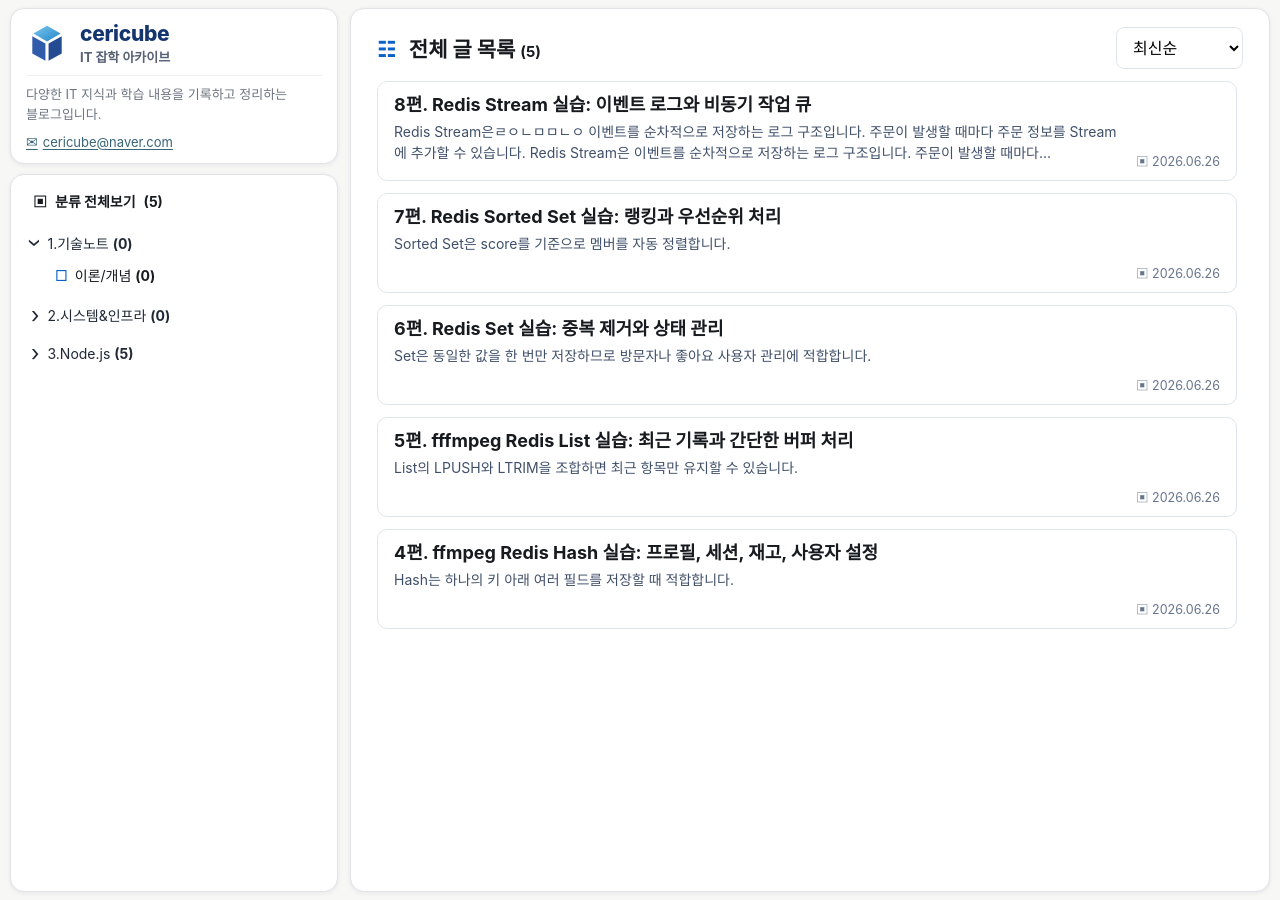
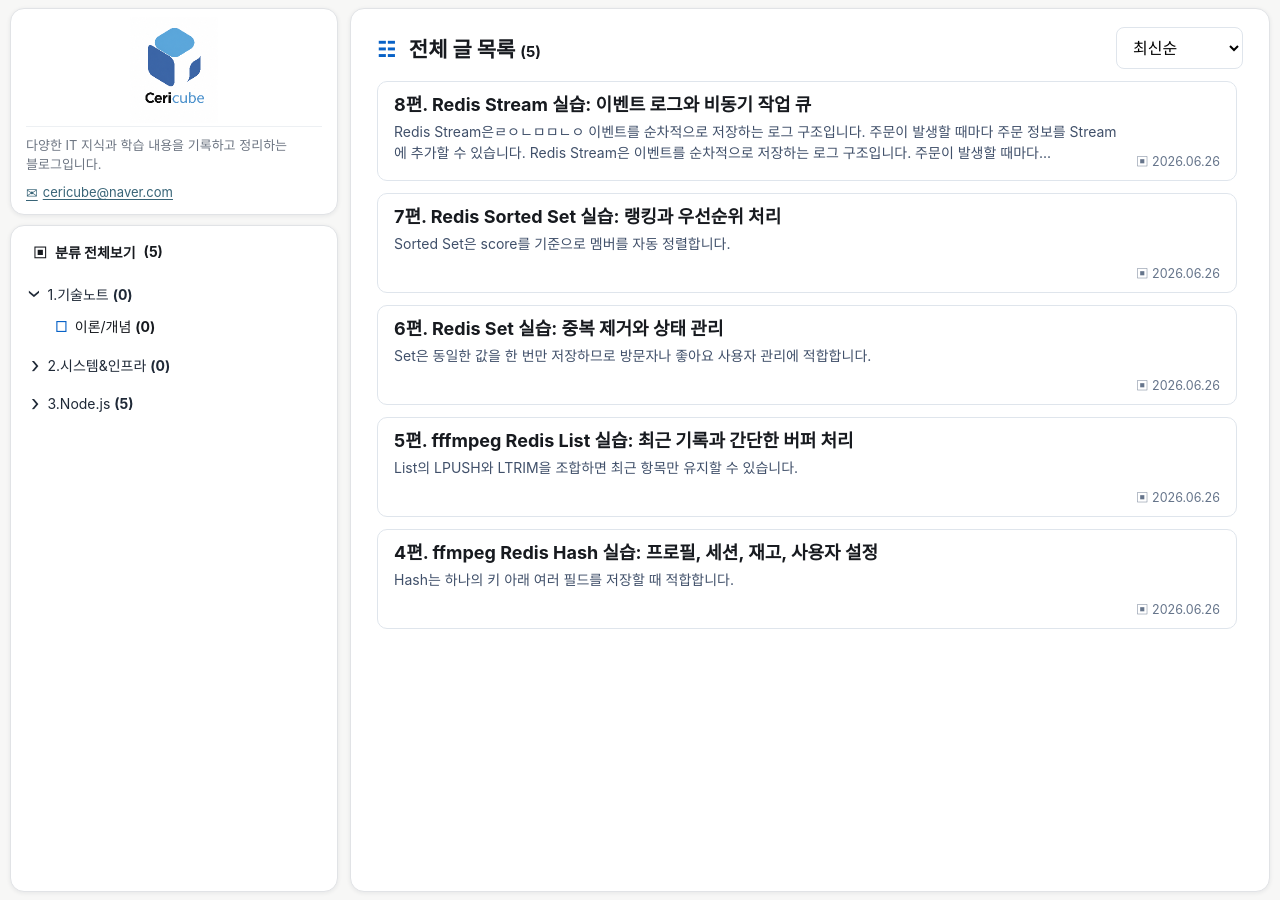
Before and after one commit to cericube/cericube.github.io, a Jekyll site: the page built from index.html, in a window 1280 px wide. Built offline with Jekyll 4.4.1, drawn with Linux system fonts in a browser that asks for light colours.

Commit message:
Initial blog

```diff
--- a/_config.yml
+++ b/_config.yml
@@ -1,4 +1,4 @@
-title: "cericube IT 잡학 아카이브(준비중)"
+title: "cericube IT 잡학 아카이브"
 description: "다양한 IT 지식과 학습 내용을 기록하고 정리하는 블로그입니다."
 email: "cericube@naver.com"
 ai_notice: "이 글은 AI의 도움을 받아 내용을 다듬었으며, 일부 이미지는 AI를 활용하여 제작하였습니다."
--- a/_includes/logo.html
+++ b/_includes/logo.html
@@ -1,13 +1,3 @@
-<div class="brand-mark" aria-hidden="true">
-  <svg viewBox="0 0 80 80" role="img">
-    <defs>
-      <linearGradient id="topGradient" x1="0" y1="0" x2="1" y2="1">
-        <stop offset="0" stop-color="#79c8ef"/>
-        <stop offset="1" stop-color="#2585c7"/>
-      </linearGradient>
-    </defs>
-    <path d="M40 5 66 20 40 35 14 20Z" fill="url(#topGradient)"/>
-    <path d="M12 25 37 39 37 72 12 58Z" fill="#315ca9"/>
-    <path d="M43 39 68 25 68 58 43 72Z" fill="#244a91"/>
-  </svg>
+<div class="brand-mark">
+  <img src="{{ '/assets/images/cericube-logo.png' | relative_url }}" alt="Cericube">
 </div>
--- a/_includes/sidebar.html
+++ b/_includes/sidebar.html
@@ -2,10 +2,6 @@
   <div class="sidebar-profile">
     <div class="brand-row">
       {% include logo.html %}
-      <div class="brand-copy">
-        <div class="brand-name">cericube</div>
-        <div class="brand-subtitle">IT 잡학 아카이브</div>
-      </div>
     </div>
     <div class="profile-details">
       <p class="brand-description">{{ site.description }}</p>
--- a/assets/css/main.css
+++ b/assets/css/main.css
@@ -45,22 +45,17 @@ button, select { font: inherit; }
 .brand-row {
   display: flex;
   align-items: center;
-  gap: 12px;
+  justify-content: center;
 }
-.brand-mark { flex: 0 0 42px; width: 42px; margin: 0; }
-.brand-mark svg { display: block; width: 100%; }
-.brand-copy { min-width: 0; line-height: 1.15; }
-.brand-name {
-  color: #15356f;
-  font-size: 21px;
-  font-weight: 800;
-  letter-spacing: -.3px;
+.brand-mark {
+  flex: 0 0 88px;
+  width: 88px;
+  margin: -5px 0 -7px;
 }
-.brand-subtitle {
-  margin-top: 4px;
-  color: #566174;
-  font-size: 13px;
-  font-weight: 650;
+.brand-mark img {
+  display: block;
+  width: 100%;
+  height: auto;
 }
 .profile-details {
   margin-top: 10px;
```
Also changed, not shown: assets/images/cericube-logo.png (added).
